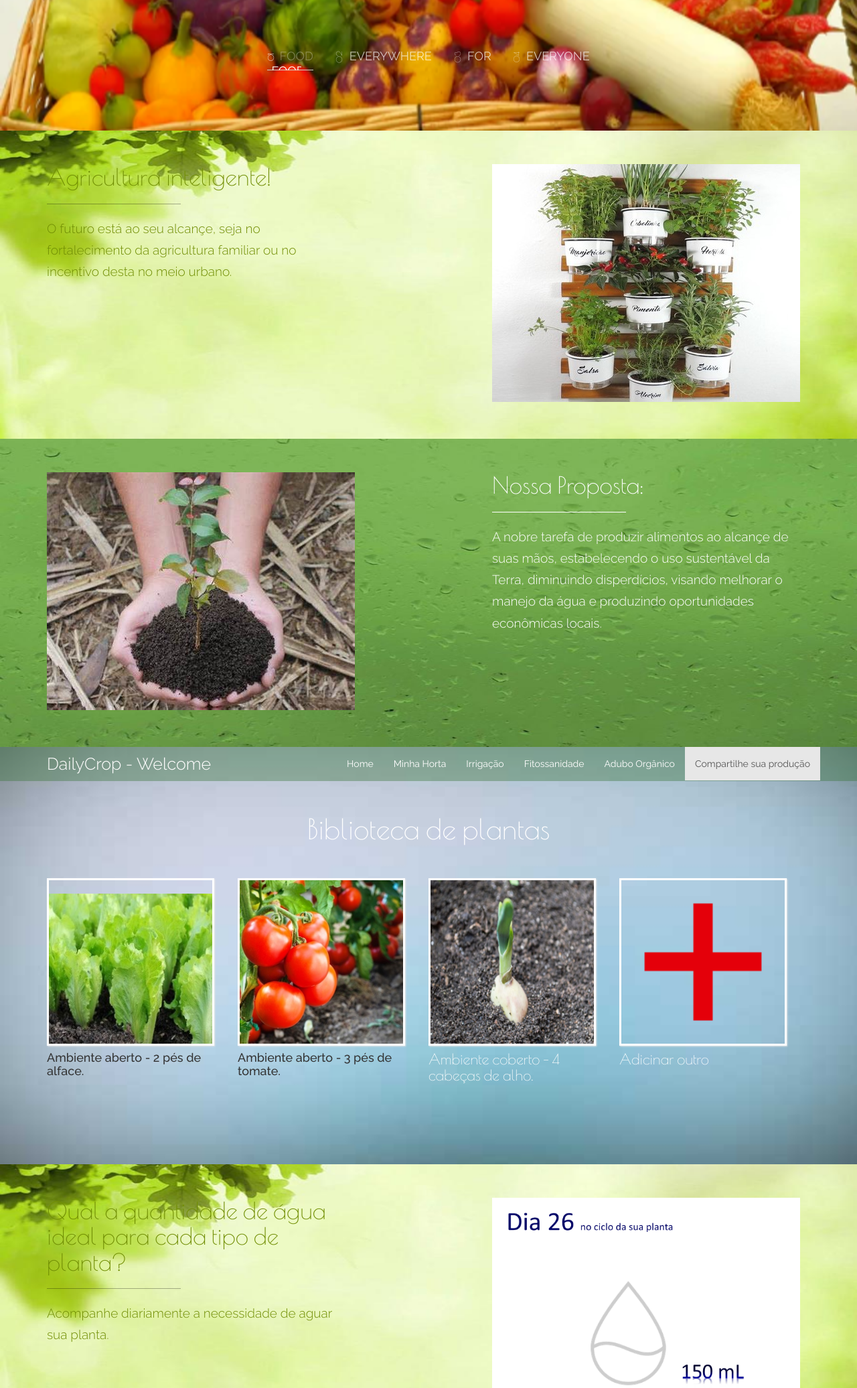
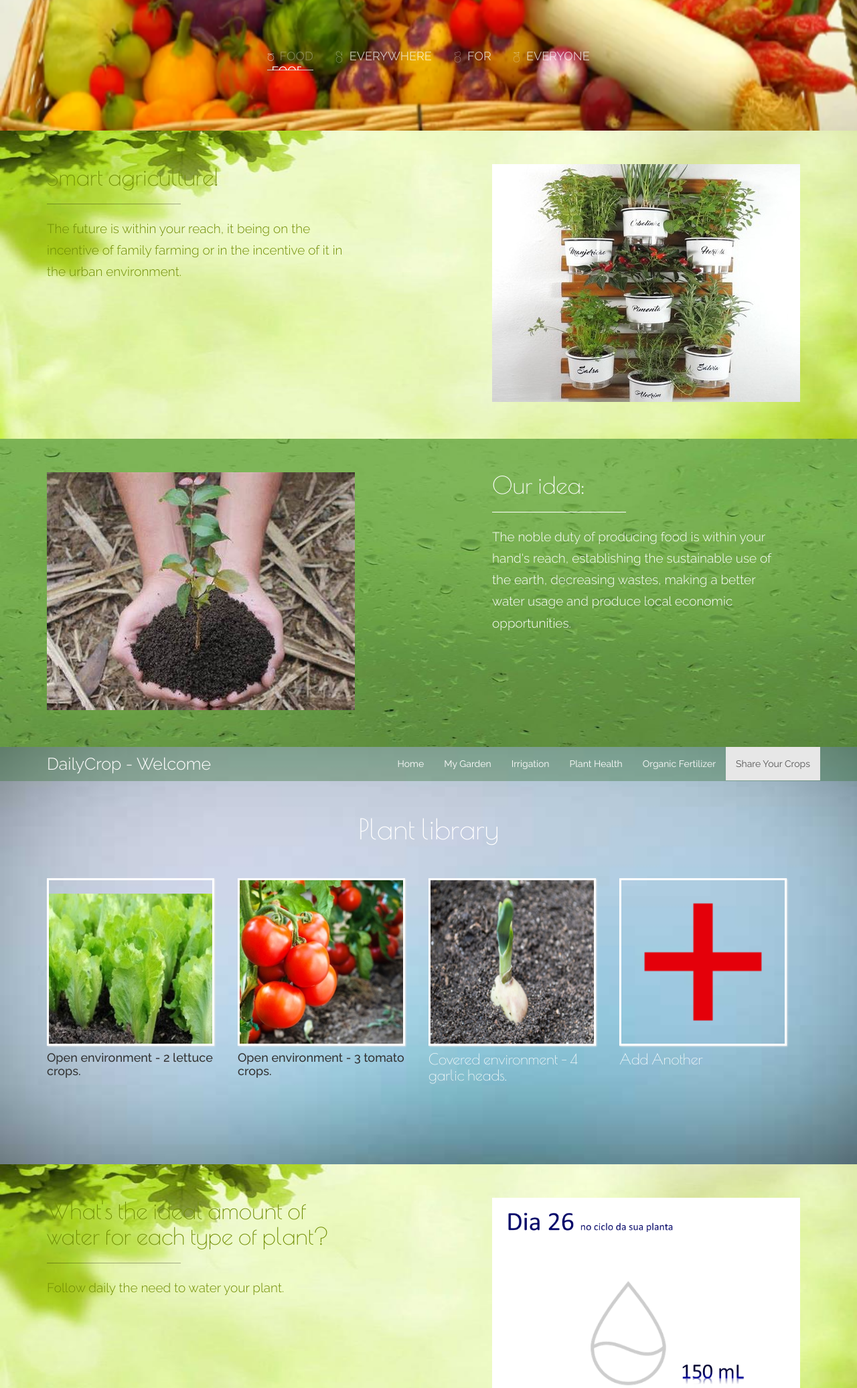
Before and after one commit to msmenezes/Space-Apps, a CodeIgniter app: page /daylicrop/login in a window 1280 px wide, after a click on "My Garden". Shown: the part 605-2677 px from the top of the page at 67% size. Run offline with CodeIgniter, Linux system fonts and the light colour scheme; data that the repository does not hold is empty; some web fonts are replaced.

Commit message:
[ADD][MODIFY] - Ajustes para o inglês.

```diff
--- a/application/views/dailycrop/index.php
+++ b/application/views/dailycrop/index.php
@@ -5,9 +5,9 @@ License: Creative Commons Attribution 3.0 Unported
 License URL: http://creativecommons.org/licenses/by/3.0/
 -->
 <!DOCTYPE html>
-<html lang="pt-br">
+<html lang="eng">
 <head>
-  <title>App - Ajudar no plantio para otimizar e melhorar os alimentos| App :: Nasa</title>
+  <title>App - Help in planting to optimize and improve food | App :: Nasa</title>
   <meta name="viewport" content="width=device-width, initial-scale=1">
   <meta http-equiv="Content-Type" content="text/html; charset=utf-8" />
   <meta name="keywords" content="Ajudar no plantio saudável, sustentável, inteligente e gratuíto para todos, pensando no futuro e principalmente nas camadas menos favorecidas da sociedade." />
@@ -47,11 +47,11 @@ License URL: http://creativecommons.org/licenses/by/3.0/
       <div id="navbar" class="navbar-collapse collapse">
        <ul class="nav navbar-nav navbar-right">
          <li class="active"><a href="#mypage">Home</a></li>
-         <li><a href="#horta">Minha Horta</a></li>
-         <li><a href="#irrigacao">Irrigação</a></li>
-         <li><a href="#fitossanidade">Fitossanidade</a></li>
-         <li><a href="#adubo">Adubo Orgânico</a></li>
-         <li><a href="#compartilhe">Compartilhe sua produção </a></li>
+         <li><a href="#horta">My Garden</a></li>
+         <li><a href="#irrigacao">Irrigation</a></li>
+         <li><a href="#fitossanidade">Plant Health</a></li>
+         <li><a href="#adubo">Organic Fertilizer</a></li>
+         <li><a href="#compartilhe">Share Your Crops </a></li>
          <!--li><a href="contact.html">Contatos</a></li-->
        </ul>
      </div><!--/.nav-collapse -->
@@ -74,10 +74,10 @@ License URL: http://creativecommons.org/licenses/by/3.0/
     <div class="row">
       <div class="col-lg-5 col-sm-6">
         <div class="content1">
-         <h3 class="section-heading slideanim">Agricultura inteligente!</h3>
+         <h3 class="section-heading slideanim">Smart agriculture!</h3>
          <hr class="section-heading-spacer slideanim">
          <div class="clearfix"></div>
-         <p class="lead slideanim">O futuro está ao seu alcançe, seja no fortalecimento da agricultura familiar ou no incentivo desta no meio urbano.</p>
+         <p class="lead slideanim">The future is within your reach, it being on the incentive of family farming or in the incentive of it in the urban environment.</p>
        </div>
      </div>
      <div class="col-lg-5 col-lg-offset-2 col-sm-6 slideanim">
@@ -99,10 +99,10 @@ License URL: http://creativecommons.org/licenses/by/3.0/
     <div class="row">
       <div class="col-lg-5 col-lg-offset-1 col-sm-push-6 col-sm-6">
         <div class="content2">
-          <h3 class="section-heading slideanim">Nossa Proposta:</h3>
+          <h3 class="section-heading slideanim">Our idea:</h3>
           <hr class="section-heading-spacer slideanim">
           <div class="clearfix"></div>
-          <p class="lead slideanim">A nobre tarefa de produzir alimentos ao alcançe de suas mãos, estabelecendo o uso sustentável da Terra, diminuindo disperdícios, visando melhorar o manejo da água e produzindo oportunidades econômicas locais.</p>
+          <p class="lead slideanim">The noble duty of producing food is within your hand's reach, establishing the sustainable use of the earth, decreasing wastes, making a better water usage and produce local economic opportunities.</p>
         </div>
       </div>
       <div class="col-lg-5 col-sm-pull-6 col-sm-6 slideanim">
@@ -120,7 +120,7 @@ License URL: http://creativecommons.org/licenses/by/3.0/
 <div class="w3ls"></div>
 <!-- Horta -->
 <section class="our-blog" id="horta">
-  <h3 class="text-center slideanim">Biblioteca de plantas</h3>
+  <h3 class="text-center slideanim">Plant library</h3>
   <div class="container">
     <div class="row">
       <div class="col-md-3 col-xs-12">
@@ -134,15 +134,15 @@ License URL: http://creativecommons.org/licenses/by/3.0/
             </div>
           <img src="img/blog1.jpg" alt="" class="img-responsive"/>
           <div class="mask">
-            <h5>Data do plantio</h5>
-            <p>Alface</p>
+            <h5>Planting date</h5>
+            <p>Lettuce</p>
           </div>
           </a>
           </div>
         </div>
         <div class="blog-content slideanim">
           <p class="p1"></p>
-          <h4>Ambiente aberto - 2 pés de alface.</p>
+          <h4>Open environment - 2 lettuce crops.</p>
           </div>
         </div>
         <div class="col-md-3 col-xs-12">
@@ -157,15 +157,15 @@ License URL: http://creativecommons.org/licenses/by/3.0/
             </div>
           <img src="img/blog2.jpg" alt="" class="img-responsive"/>
           <div class="mask">
-            <h5>Data do plantio</h5>
-            <p>Alface</p>
+            <h5>Planting date</h5>
+            <p>Lettuce</p>
           </div>
           </a>
             </div>
           </div>
           <div class="blog-content slideanim">
             <p class="p1"></p>
-            <h4>Ambiente aberto - 3 pés de tomate.</h4>
+            <h4>Open environment - 3 tomato crops.</h4>
           </div>
         </div>
         <div class="col-md-3 col-xs-12">
@@ -173,14 +173,14 @@ License URL: http://creativecommons.org/licenses/by/3.0/
             <div class="view view-seventh slideanim">
               <img src="img/blog3.jpg" alt="" class="img-responsive"/>
               <div class="mask">
-                <h5>Data do plantio</h5>
-                <p>Alho</p>
+                <h5>Planting date</h5>
+                <p>Garlic</p>
               </div>
             </div>
           </div>
           <div class="blog-content slideanim">
             <p class="p1"></p>
-            <a href="#"><h4>Ambiente coberto - 4 cabeças de alho.</h4></a>
+            <a href="#"><h4>Covered environment - 4 garlic heads.</h4></a>
           </div>
         </div>
         <div class="col-md-3 col-xs-12">
@@ -189,13 +189,13 @@ License URL: http://creativecommons.org/licenses/by/3.0/
               <img src="img/blog4.jpg" alt="" class="img-responsive"/>
               <div class="mask">
                 <h5>Add</h5>
-                <p>Adicionar</p>
+                <p>Another</p>
               </div>
             </div>
           </div>
           <div class="blog-content slideanim">
             <p class="p1"></p>
-            <a href="#"><h4>Adicinar outro</h4></a>
+            <a href="#"><h4>Add Another</h4></a>
           </div>
         </div>
       </div>
@@ -208,10 +208,10 @@ License URL: http://creativecommons.org/licenses/by/3.0/
     <div class="row">
       <div class="col-lg-5 col-sm-6">
         <div class="content3">
-         <h3 class="section-heading slideanim">Qual a quantidade de água ideal para cada tipo de planta?</h3>
+         <h3 class="section-heading slideanim">What's the ideal amount of water for each type of plant?</h3>
          <hr class="section-heading-spacer slideanim">
          <div class="clearfix"></div>
-         <p class="lead slideanim">Acompanhe diariamente a necessidade de aguar sua planta.</p>
+         <p class="lead slideanim">Follow daily the need to water your plant.</p>
        </div>
      </div>
      <div class="col-lg-5 col-lg-offset-2 col-sm-6 slideanim">
@@ -240,13 +240,13 @@ License URL: http://creativecommons.org/licenses/by/3.0/
      <div class="row">
       <div class="col-lg-8 col-lg-offset-2">
         <div class="modal-body">
-          <h3>Alface</h3>
+          <h3>Lettuce</h3>
           <hr>
-          <p style="font-size:3rem;">Pulgões - Pulverizar com uma solução à base de sabão de potássio a 1,5%.</p>
-          <p style="font-size:3rem;">Fusariose - Elimine as plantas doentes.</p>
-          <p style="font-size:3rem;">Míldio - Retire as folhas doentes. Desbaste o mais cedo possível. Cultive variedades resistentes.</p>
-          <p><button type="button" class="btn btn-default" data-dismiss="modal"><i class="fa fa-times"></i> Fechar</button>
-            <button type="button" class="btn btn-default"> Visualizar Imagens</button></p>
+          <p style="font-size:3rem;">Aphids - Spray with a 1.5% potassium soap-based solution.</p>
+          <p style="font-size:3rem;">Fusariosis - Eliminate diseased plants.</p>
+          <p style="font-size:3rem;">Mildew - Remove sick leaves. Thinning as soon as possible. Grow hardy varieties.</p>
+          <p><button type="button" class="btn btn-default" data-dismiss="modal"><i class="fa fa-times"></i> Close</button>
+            <button type="button" class="btn btn-default"> Viewing Images</button></p>
           </div>
         </div>
       </div>
@@ -308,20 +308,20 @@ License URL: http://creativecommons.org/licenses/by/3.0/
                  <div class="row">
                   <div class="col-lg-8 col-lg-offset-2">
                     <div class="modal-body">
-                      <?php if($cadastro[0]['produto'] == 'alface'){ ?>
-                      <h3>Alface</h3>
+                      <?php if($cadastro[0]['produto'] == 'Lettuce'){ ?>
+                      <h3>Lettuce</h3>
                       <hr>
-                      <p style="font-size:3rem;">Se você plantar hoje : <?php echo $cadastro[0]['data_plantio'] ? $cadastro[0]['data_plantio'] : "Não há plantação ainda."; ?></p>
-                      <p style="font-size:3rem;">Dia aproximado da colheita: <?php echo date('Y/m/d', strtotime("+7 weeks", strtotime($cadastro[0]['data_plantio']))) ?>;
-                      <p style="font-size:3rem;">O que deseja fazer : <?php echo $cadastro[0]['tipo']; ?> </p>
-                      <p style="font-size:3rem;">Sua planta deve estar parecida com esta no dia de hoje:</p>
+                      <p style="font-size:3rem;"> According to your planting: <?php echo $cadastro[0]['data_plantio'] ? $cadastro[0]['data_plantio'] : "Não há plantação ainda."; ?></p>
+                      <p style="font-size:3rem;">Approximate Harvest Day: <?php echo date('Y/m/d', strtotime("+7 weeks", strtotime($cadastro[0]['data_plantio']))) ?>;
+                      <p style="font-size:3rem;">What do you want to do : <?php echo $cadastro[0]['tipo']; ?> </p>
+                      <p style="font-size:3rem;">Your plant should look like this today:</p>
                       <figure>
                         <img src="img/blog1.jpg" alt="" class="img-responsive">
                       </figure>
-                      <p><button type="button" class="btn btn-default" data-dismiss="modal"><i class="fa fa-times"></i> Fechar</button>
-                        <button type="button" class="btn btn-default"> Visualizar Imagens</button></p>
+                      <p><button type="button" class="btn btn-default" data-dismiss="modal"><i class="fa fa-times"></i> Close</button>
+                        <button type="button" class="btn btn-default"> Viewing Images</button></p>
                         <?php }else{ ?>
-                          <p style="font-size:3rem;">Você ainda não tem plantio.</p>
+                          <p style="font-size:3rem;">You have no planting yet.</p>
                         <?php } ?>
                       </div>
                     </div>
@@ -343,17 +343,17 @@ License URL: http://creativecommons.org/licenses/by/3.0/
                       <?php if($cadastro[0]['produto'] == 'tomate'){ ?>
                       <h3>Tomato</h3>
                       <hr>
-                      <p style="font-size:3rem;">Se você plantar hoje : <?php echo $cadastro[0]['data_plantio'] ? $cadastro[0]['data_plantio'] : "Não há plantação ainda."; ?></p>
-                      <p style="font-size:3rem;">Dia aproximado da colheita: <?php echo date('Y/m/d', strtotime("+12 weeks", strtotime($cadastro[0]['data_plantio']))) ?>;
-                      <p style="font-size:3rem;">O que deseja fazer : <?php echo $cadastro[0]['tipo']; ?> </p>
-                      <p style="font-size:3rem;">Sua planta deve estar parecida com esta no dia de hoje:</p>
+                      <p style="font-size:3rem;"> According to your planting: <?php echo $cadastro[0]['data_plantio'] ? $cadastro[0]['data_plantio'] : "Não há plantação ainda."; ?></p>
+                      <p style="font-size:3rem;">Approximate Harvest Day: <?php echo date('Y/m/d', strtotime("+12 weeks", strtotime($cadastro[0]['data_plantio']))) ?>;
+                      <p style="font-size:3rem;">What do you want to do : <?php echo $cadastro[0]['tipo']; ?> </p>
+                      <p style="font-size:3rem;">Your plant should look like this today:</p>
                       <figure>
                         <img src="img/port2.jpg" alt="" class="img-responsive">
                       </figure>
-                      <p><button type="button" class="btn btn-default" data-dismiss="modal"><i class="fa fa-times"></i> Fechar</button>
-                        <button type="button" class="btn btn-default"> Visualizar Imagens</button></p>
+                      <p><button type="button" class="btn btn-default" data-dismiss="modal"><i class="fa fa-times"></i> Close</button>
+                        <button type="button" class="btn btn-default"> Viewing Images</button></p>
                         <?php }else{ ?>
-                          <p style="font-size:3rem;">Você ainda não tem plantio.</p>
+                          <p style="font-size:3rem;">You have no planting yet.</p>
                         <?php } ?>
                       </div>
                     </div>
@@ -365,7 +365,7 @@ License URL: http://creativecommons.org/licenses/by/3.0/
 <!-- /Irrigação -->
 <!-- Portfolio Grid Section -->
 <section id="fitossanidade">
-  <h3 class="text-center slideanim">Como vamos lhe ajudar</h3>
+  <h3 class="text-center slideanim">How we will help you</h3>
   <div class="container">
     <div class="row">
       <div class="col-md-4 col-sm-6 col-xs-12 portfolio-item slideanim">
@@ -507,10 +507,10 @@ License URL: http://creativecommons.org/licenses/by/3.0/
     <div class="row">
       <div class="col-lg-5 col-sm-6">
         <div class="content3">
-         <h3 class="section-heading slideanim">#ZeroDisperdício</h3>
+         <h3 class="section-heading slideanim">#ZeroWaste</h3>
          <hr class="section-heading-spacer slideanim">
          <div class="clearfix"></div>
-         <p class="lead slideanim">Para fazer uma pilha de compostagem, separe quantidades iguais de materiais úmidos e secos (folhas secas, serragem), dispondo-os em camadas e cortando o excesso em pedaços pequenos. A última camada deve conter materiais secos. Umedeça tudo e deixe o recipiente em área com luz solar.</p>
+         <p class="lead slideanim">To make a compost pile, separate equal quantities of damp and dry materials (dry leaves, sawdust), disposing them in layers and cutting the excess in small pieces. The last layer must contain dry materials. Damp everything and let the recipient in an area with sunlight.</p>
        </div>
      </div>
      <div class="col-lg-5 col-lg-offset-2 col-sm-6 slideanim">
@@ -528,8 +528,8 @@ License URL: http://creativecommons.org/licenses/by/3.0/
 <!-- /Contact -->
 <!-- compartilhe -->
 <section class="contact-us col-md-12" id="compartilhe">
-  <h3 class="text-center slideanim">Compartilhe seu cultivo!</h3>
-  <p class="text-center slideanim">"Sozinhos vamos mais rápidos, juntos chegamos mais longe!</p>
+  <h3 class="text-center slideanim">Share your crops!</h3>
+  <p class="text-center slideanim">"Alone we go faster, together we go further"</p>
   <div class="container" id="compartilhe">
     <div class="row text-center">
       <div class="col-md-8 slideanim">
@@ -539,7 +539,7 @@ License URL: http://creativecommons.org/licenses/by/3.0/
   </div>
 </section>
 <section class="contact-form">
-  <h3 class="text-center slideanim">Compartilhe sua produção</h3>
+  <h3 class="text-center slideanim">Share your crops</h3>
   <p class="text-center slideanim"></p>
   <div class="container">
     <div class="row">
@@ -547,7 +547,7 @@ License URL: http://creativecommons.org/licenses/by/3.0/
         <form action="<?= base_url('insertCadastro') ?>" name="sentMessage" id="contactForm" method="post">
           <div class="row">
             <div class="form-group col-lg-4">
-              <label>Nome*</label>
+              <label>Name*</label>
               <input type="text" name="nome" value="<?php echo $name; ?>" class="form-control" placeholder="Nome" required>
             </div>
             <div class="form-group col-lg-4">
@@ -555,61 +555,61 @@ License URL: http://creativecommons.org/licenses/by/3.0/
               <input type="email" name="email" value="<?php echo $email; ?>" class="form-control" placeholder="E-mail" required>
             </div>
             <div class="form-group col-lg-4">
-              <label>CEP</label>
+              <label>Zip Code(BR)</label>
               <input type="text" name="cep" id="cep" class="form-control" placeholder="CEP" onchange="buscaEndereco(this.value,'')">
             </div>
             <div class="form-group col-lg-4">
-              <label>Estado*</label>
+              <label>State*</label>
               <input type="text" name="estado" id="estado_" class="form-control" placeholder="Estado" required>
             </div>
             <div class="form-group col-lg-4">
-              <label>Cidade*</label>
+              <label>City*</label>
               <input type="text" name="cidade" id="cidade_" class="form-control" placeholder="Cidade" required>
             </div>
             <div class="form-group col-lg-4">
-              <label>Bairro*</label>
+              <label>Neighbourhood*</label>
               <input type="text" name="bairro" id="bairro_" class="form-control" placeholder="Bairro" required>
             </div>
             <div class="form-group col-lg-4">
-              <label>Rua*</label>
+              <label>Street*</label>
               <input type="text" name="rua" id="rua_" class="form-control" placeholder="Rua" required>
             </div>
             <div class="form-group col-lg-4">
-              <label>Número*</label>
+              <label>Number*</label>
               <input type="text" name="numero" id="numero_" class="form-control" placeholder="Número" required>
             </div>
             <div class="form-group col-lg-4">
-              <label>Celular*</label>
+              <label>Cellphone number*</label>
               <input type="tel" name="telefone" class="form-control" placeholder="Celular" required>
             </div>
             <div class="form-group col-lg-4">
-              <label>Produto*</label>
+              <label>Product*</label>
               <select name="produto" class="form-control" required>
                 <option value=""></option>
-                <option  value="alface" style="color:black;">Alface</option>
-                <option value="tomate" style="color:black;">Tomate</option>
-                <option value="cebola" style="color:black;">Cebola</option>
+                <option  value="Lettuce" style="color:black;">Lettuce</option>
+                <option value="tomate" style="color:black;">Tomato</option>
+                <option value="Onion" style="color:black;">Onion</option>
               </select>
             </div>
             <div class="form-group col-lg-4">
-              <label>Tipo*</label>
+              <label>Type*</label>
               <select name="tipo" class="form-control" required>
                 <option value=""></option>
-                <option value="doacao" style="color:black;">Doação</option>
-                <option class="form-control" value="venda" style="color:black;">Venda</option>
+                <option value="doacao" style="color:black;">Donation</option>
+                <option class="form-control" value="venda" style="color:black;">Sale</option>
               </select>
             </div>
             <div class="form-group col-lg-4">
-              <label>Data do Plantio*</label>
-              <input type="date" name="data_plantio" class="form-control" placeholder="Data do Plantio" required>
+              <label>Planting Date*</label>
+              <input type="date" name="data_plantio" class="form-control" placeholder="Planting date" required>
             </div>
             <div class="clearfix"></div>
             <div class="form-group col-lg-12">
-              <label>Descrição do produto produzido.</label>
+              <label>Description of the crops.</label>
               <textarea name="mensagem" class="form-control" rows="6" placeholder="Descrição" required></textarea>
             </div>
             <div class="form-group col-lg-12">
-              <button type="submit" class="btn btn-lg btn-outline">Enviar</button>
+              <button type="submit" class="btn btn-lg btn-outline">Send</button>
             </div>
           </div>
         </form>
```
Also changed, not shown: application/views/dailycrop/login.php (+3 -6 lines), img/login.jpg (added).
